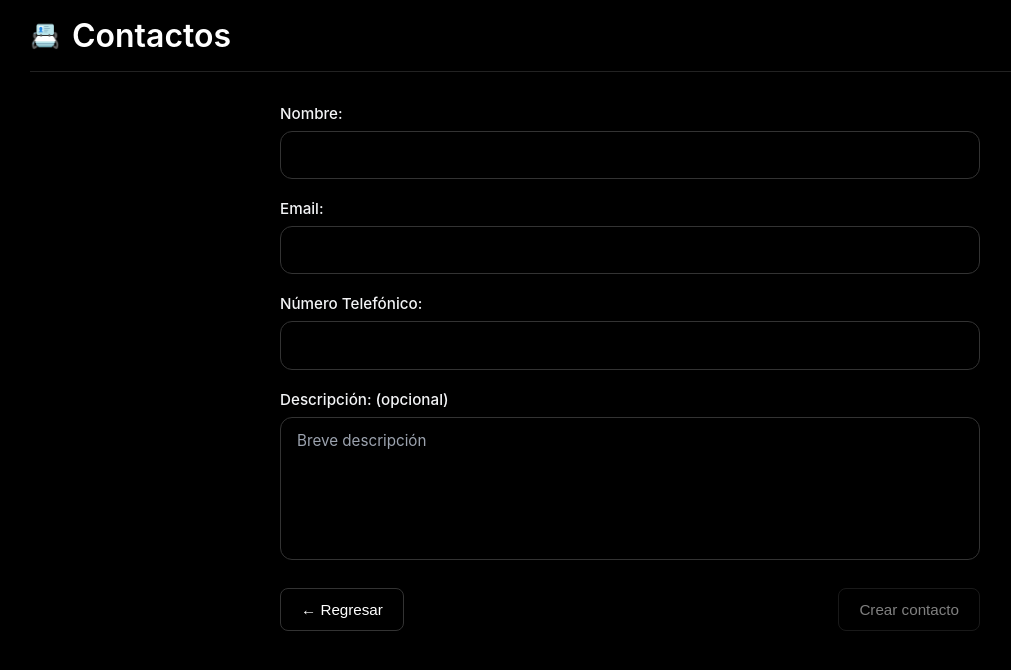
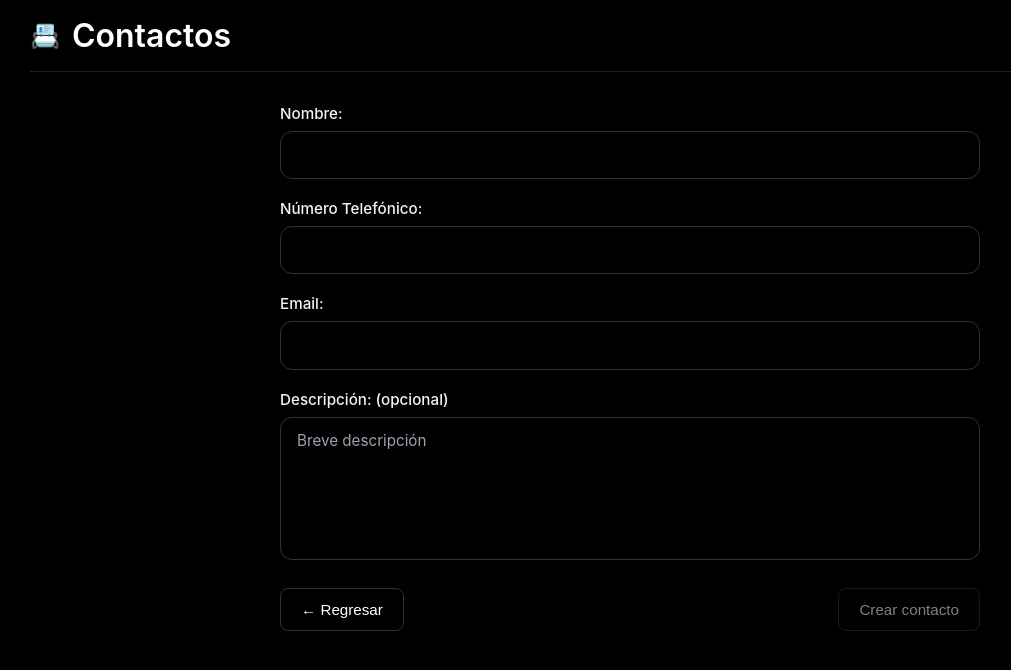
Before and after one commit to angelrosales1811/contacts-crud-a22, an Angular app: page /contacts/new in a window 1280 px wide. Shown: the top 670 px of the page, without its empty margins (10-1021 px from the left). Built offline with nearby package versions, Linux system fonts and the light colour scheme.

Commit message:
se crea la funcion para permitir solo mayusculas en el nombre

```diff
--- a/src/app/contacts/pages/create/create.html
+++ b/src/app/contacts/pages/create/create.html
@@ -14,10 +14,27 @@
       <div class="field">
         <label for="name"> Nombre: </label>
 
-        <input id="name" type="text" formControlName="name" />
+        <input id="name" type="text" formControlName="name" (input)="toUpperCaseName()"/>
 
         @if (form.controls.name.touched && form.controls.name.hasError('required')) {
           <p class="error">Ingrese el nombre</p>
+        }
+      </div>
+      <!-- Teléfono -->
+      <div class="field">
+        <label for="phone"> Número Telefónico: </label>
+
+        <input
+          id="phone"
+          type="text"
+          formControlName="phone"
+          inputmode="numeric"
+          maxlength="10"
+          (keypress)="onlyNumbers($event)"
+        />
+
+        @if (form.controls.phone.touched && form.controls.phone.hasError('required')) {
+          <p class="error">Ingrese el número telefónico</p>
         }
       </div>
 
@@ -33,24 +50,6 @@
 
         @if (form.controls.email.touched && form.controls.email.hasError('email')) {
           <p class="error">Ingrese un e-mail válido</p>
-        }
-      </div>
-
-      <!-- Teléfono -->
-      <div class="field">
-        <label for="phone"> Número Telefónico: </label>
-
-        <input
-          id="phone"
-          type="text"
-          formControlName="phone"
-          inputmode="numeric"
-          maxlength="10"
-          (keypress)="onlyNumbers($event)"
-        />
-
-        @if (form.controls.phone.touched && form.controls.phone.hasError('required')) {
-          <p class="error">Ingrese el número telefónico</p>
         }
       </div>
 
--- a/src/app/contacts/pages/create/create.ts
+++ b/src/app/contacts/pages/create/create.ts
@@ -53,4 +53,13 @@ export class Create {
 
     this.router.navigate(['/contacts']);
   }
+  toUpperCaseName(): void {
+    const control = this.form.get('name');
+
+    if (!control?.value) return;
+
+    control.setValue(control.value.toUpperCase(), {
+      emitEvent: false,
+    });
+  }
 }
```
